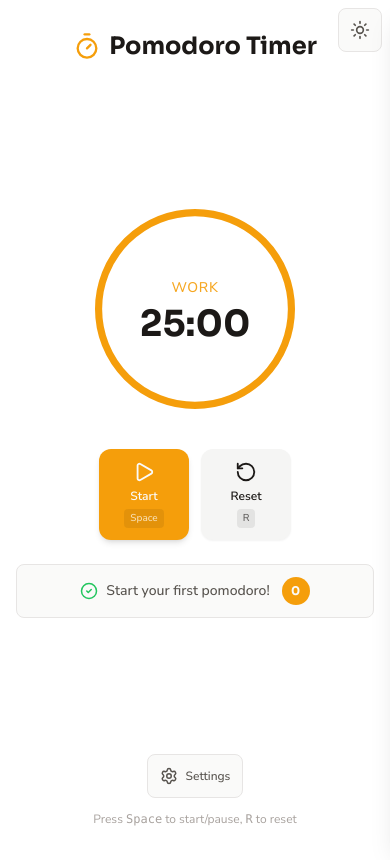
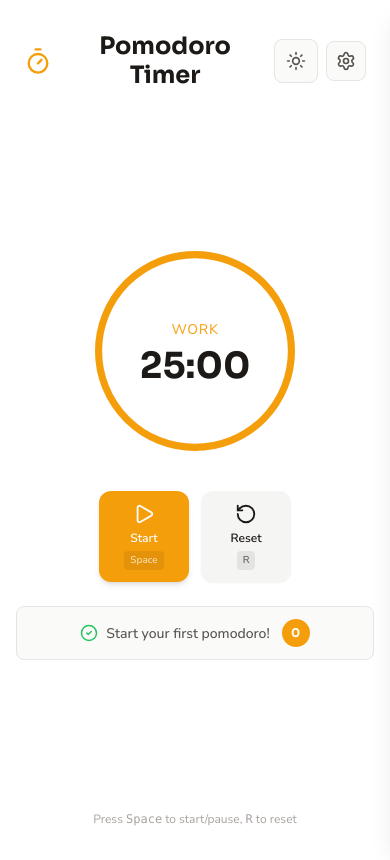
Before and after one commit to hikmetgulsesli/pomodoro-timer, a React (Vite) app: page / in a window 390 px wide. Built offline with nearby package versions, Linux system fonts and the light colour scheme.

Commit message:
feat: US-012 - Main App layout integration

```diff
--- a/src/App.css
+++ b/src/App.css
@@ -25,11 +25,21 @@
 .app-header {
   display: flex;
   align-items: center;
-  justify-content: center;
+  justify-content: space-between;
   gap: var(--space-3);
   margin-bottom: var(--space-6);
   width: 100%;
+  max-width: 1200px;
   padding-top: var(--space-8);
+  padding-left: var(--space-4);
+  padding-right: var(--space-4);
+  box-sizing: border-box;
+}
+
+.app-header__left {
+  display: flex;
+  align-items: center;
+  gap: var(--space-3);
 }
 
 .app-header__icon {
@@ -44,11 +54,10 @@
   margin: 0;
 }
 
-/* Theme Toggle Positioning */
-.app-theme-toggle {
-  position: absolute;
-  top: var(--space-4);
-  right: var(--space-4);
+.app-header__actions {
+  display: flex;
+  align-items: center;
+  gap: var(--space-3);
 }
 
 /* Main Content */
@@ -92,17 +101,12 @@
   display: flex;
   align-items: center;
   justify-content: center;
-  gap: var(--space-2);
-  padding: var(--space-3) var(--space-4);
-  min-height: 44px;
-  min-width: 44px;
+  width: 44px;
+  height: 44px;
   border: 1px solid var(--border);
   border-radius: var(--radius-lg);
   background-color: var(--surface-secondary);
   color: var(--text-secondary);
-  font-family: var(--font-body);
-  font-size: var(--text-sm);
-  font-weight: 500;
   cursor: pointer;
   transition: background-color var(--transition-fast), border-color var(--transition-fast), color var(--transition-fast), transform var(--transition-fast);
 }
@@ -153,6 +157,8 @@
   .app-header {
     margin-bottom: var(--space-4);
     padding-top: var(--space-6);
+    padding-left: var(--space-3);
+    padding-right: var(--space-3);
   }
 
   .app-header__title {
@@ -166,11 +172,6 @@
 
   .app-main {
     gap: var(--space-4);
-  }
-
-  .app-theme-toggle {
-    top: var(--space-3);
-    right: var(--space-3);
   }
 }
 
@@ -187,6 +188,8 @@
   .app-header {
     margin-bottom: var(--space-3);
     padding-top: var(--space-4);
+    padding-left: var(--space-2);
+    padding-right: var(--space-2);
     gap: var(--space-2);
   }
 
@@ -197,6 +200,10 @@
   .app-header__icon svg {
     width: 28px;
     height: 28px;
+  }
+
+  .app-header__actions {
+    gap: var(--space-2);
   }
 
   .app-main {
@@ -212,14 +219,9 @@
     font-size: var(--text-xs);
   }
 
-  .app-theme-toggle {
-    top: var(--space-2);
-    right: var(--space-2);
-  }
-
   .app-settings-button {
-    padding: var(--space-2) var(--space-3);
-    font-size: var(--text-xs);
+    width: 40px;
+    height: 40px;
   }
 }
 
@@ -236,6 +238,16 @@
 
   .app-footer__hint {
     font-size: 11px;
+  }
+
+  .app-settings-button {
+    width: 36px;
+    height: 36px;
+  }
+
+  .app-settings-button svg {
+    width: 18px;
+    height: 18px;
   }
 }
 
--- a/src/App.tsx
+++ b/src/App.tsx
@@ -64,19 +64,28 @@ function App() {
 
   return (
     <div className="app-container" style={{ backgroundColor: 'var(--surface)', color: 'var(--text)' }}>
-      {/* Theme Toggle */}
-      <div className="app-theme-toggle">
-        <ThemeToggle />
-      </div>
-
       {/* Header */}
       <header className="app-header">
-        <div className="app-header__icon">
-          <Timer size={40} style={{ color: 'var(--primary)' }} />
+        <div className="app-header__left">
+          <div className="app-header__icon">
+            <Timer size={40} style={{ color: 'var(--primary)' }} />
+          </div>
+          <h1 className="app-header__title" style={{ color: 'var(--text)' }}>
+            Pomodoro Timer
+          </h1>
         </div>
-        <h1 className="app-header__title" style={{ color: 'var(--text)' }}>
-          Pomodoro Timer
-        </h1>
+        <div className="app-header__actions">
+          <ThemeToggle />
+          <button
+            type="button"
+            className="app-settings-button"
+            onClick={() => setIsSettingsOpen(true)}
+            aria-label="Open settings"
+            data-testid="settings-button"
+          >
+            <Settings size={20} aria-hidden="true" />
+          </button>
+        </div>
       </header>
 
       {/* Main Content */}
@@ -108,17 +117,6 @@ function App() {
 
       {/* Footer */}
       <footer className="app-footer">
-        <button
-          type="button"
-          className="app-settings-button"
-          onClick={() => setIsSettingsOpen(true)}
-          aria-label="Open settings"
-          data-testid="settings-button"
-        >
-          <Settings size={18} aria-hidden="true" />
-          <span>Settings</span>
-        </button>
-
         <p className="app-footer__hint">
           Press <kbd>Space</kbd> to start/pause, <kbd>R</kbd> to reset
         </p>
```
Also changed, not shown: 1 other file (tests, documents, lock files or other folders).
